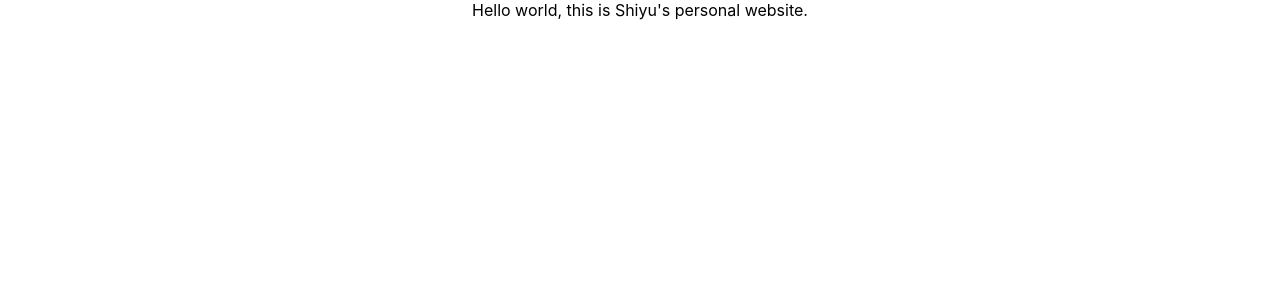
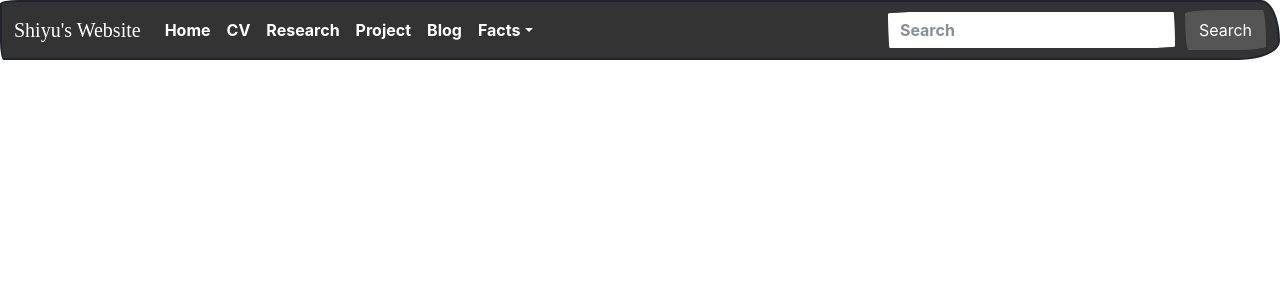
Before and after one commit to JasonJiangs/personal-site, a React (Create React App) app: page / in a window 1280 px wide. Shown: the top 300 px of the page. Built offline with nearby package versions, Linux system fonts and the light colour scheme; a web font is replaced by a local one.

Commit message:
second update

```diff
--- a/public/index.html
+++ b/public/index.html
@@ -24,7 +24,8 @@
       work correctly both with client-side routing and a non-root public URL.
       Learn how to configure a non-root public URL by running `npm run build`.
     -->
-    <title>React App</title>
+    <link rel="stylesheet" href="https://bootswatch.com/5/sketchy/bootstrap.min.css">
+    <title>Shiyu's Site</title>
   </head>
   <body>
     <noscript>You need to enable JavaScript to run this app.</noscript>
--- a/src/App.js
+++ b/src/App.js
@@ -1,11 +1,12 @@
-import './App.css';
+import React from 'react';
+import NavigationBar from "./Components/NavigationBar";
 
-function App() {
-  return (
-    <div className="App">
-      Hello world, this is Shiyu's personal website.
-    </div>
-  );
-}
+const App = () => {
+    return (
+        <div>
+            <NavigationBar/>
+        </div>
+    );
+};
 
 export default App;
--- /dev/null
+++ b/src/Components/NavigationBar.js
@@ -0,0 +1,58 @@
+import React, {Component} from 'react';
+
+class NavigationBar extends Component {
+    render() {
+        return (
+            <div>
+                <nav className="navbar navbar-expand-lg navbar-dark bg-primary">
+                    <div className="container-fluid">
+                        <a className="navbar-brand" href="/">Shiyu's Website</a>
+                        <button className="navbar-toggler" type="button" data-bs-toggle="collapse"
+                                data-bs-target="#navbarColor01" aria-controls="navbarColor01" aria-expanded="false"
+                                aria-label="Toggle navigation">
+                            <span className="navbar-toggler-icon"></span>
+                        </button>
+                        <div className="collapse navbar-collapse" id="navbarColor01">
+                            <ul className="navbar-nav me-auto">
+                                <li className="nav-item">
+                                    <a className="nav-link active" href="/home">Home
+                                        <span className="visually-hidden">(current)</span>
+                                    </a>
+                                </li>
+                                <li className="nav-item">
+                                    <a className="nav-link" href="/cv">CV</a>
+                                </li>
+                                <li className="nav-item">
+                                    <a className="nav-link" href="/research">Research</a>
+                                </li>
+                                <li className="nav-item">
+                                    <a className="nav-link" href="/project">Project</a>
+                                </li>
+                                <li className="nav-item">
+                                    <a className="nav-link" href="/blog">Blog</a>
+                                </li>
+                                <li className="nav-item dropdown">
+                                    <a className="nav-link dropdown-toggle" data-bs-toggle="dropdown" href="#"
+                                       role="button" aria-haspopup="true" aria-expanded="false">Facts</a>
+                                    <div className="dropdown-menu">
+                                        <a className="dropdown-item" href="#">Action</a>
+                                        <a className="dropdown-item" href="#">Another action</a>
+                                        <a className="dropdown-item" href="#">Something else here</a>
+                                        <div className="dropdown-divider"></div>
+                                        <a className="dropdown-item" href="#">Separated link</a>
+                                    </div>
+                                </li>
+                            </ul>
+                            <form className="d-flex">
+                                <input className="form-control me-sm-2" type="search" placeholder="Search"></input>
+                                    <button className="btn btn-secondary my-2 my-sm-0" type="submit">Search</button>
+                            </form>
+                        </div>
+                    </div>
+                </nav>
+            </div>
+        );
+    }
+}
+
+export default NavigationBar;
```
